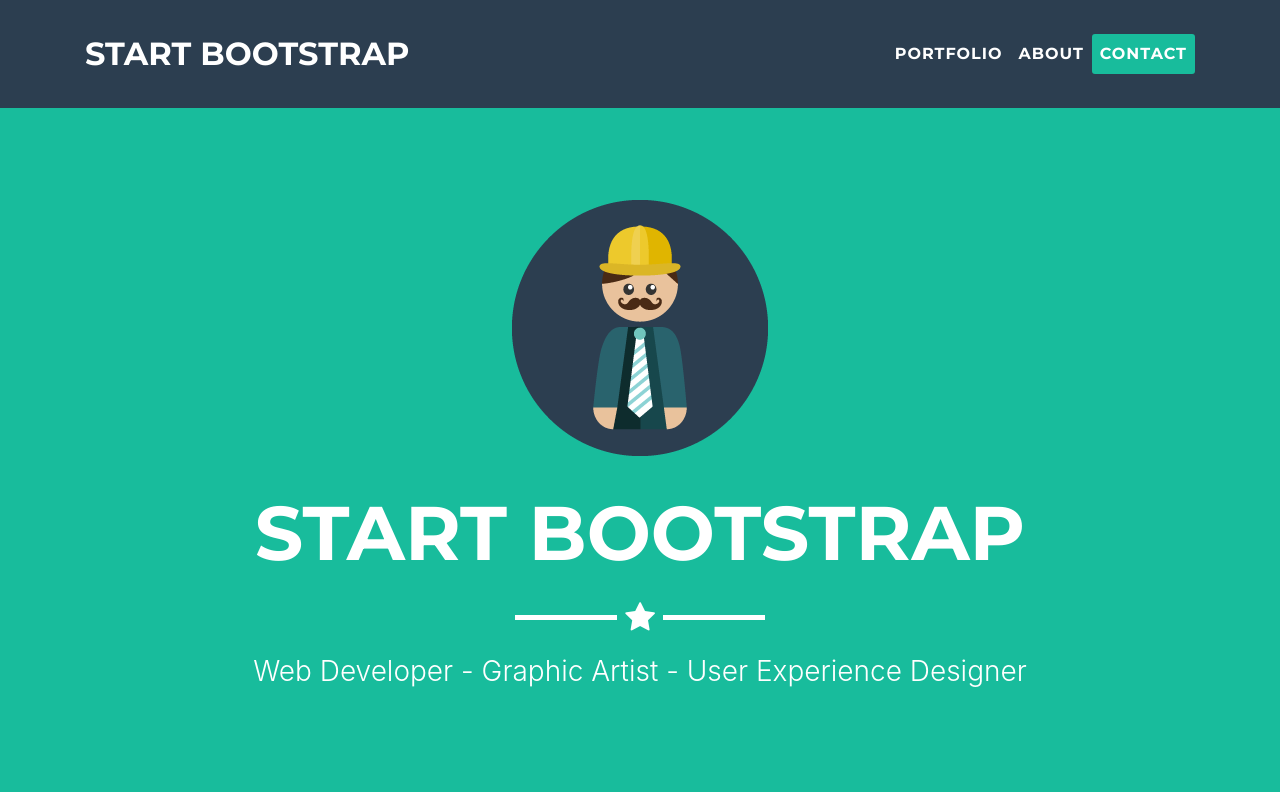
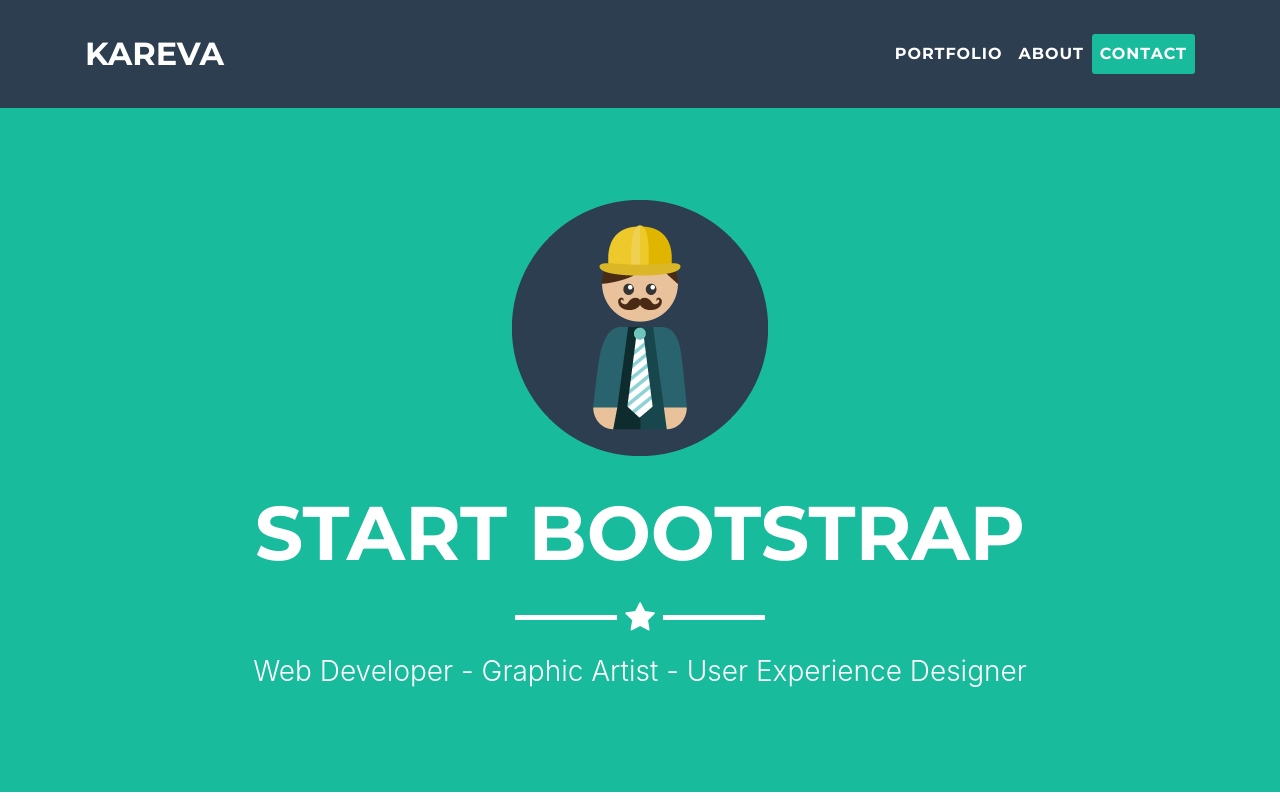
Before and after one commit to kareva/cp202, a website with bundled scripts: page index.html in a window 1280 px wide. Shown: the top 800 px of the page. Built offline with nearby package versions, Linux system fonts and the light colour scheme.

Commit message:
Update index.html

```diff
--- a/index.html
+++ b/index.html
@@ -28,7 +28,7 @@
     <!-- Navigation -->
     <nav class="navbar navbar-expand-lg navbar-light fixed-top" id="mainNav">
       <div class="container">
-        <a class="navbar-brand js-scroll-trigger" href="#page-top">Start Bootstrap</a>
+        <a class="navbar-brand js-scroll-trigger" href="#page-top">KarEva</a>
         <button class="navbar-toggler navbar-toggler-right" type="button" data-toggle="collapse" data-target="#navbarResponsive" aria-controls="navbarResponsive" aria-expanded="false" aria-label="Toggle navigation">
           Menu
           <i class="fa fa-bars"></i>
```
